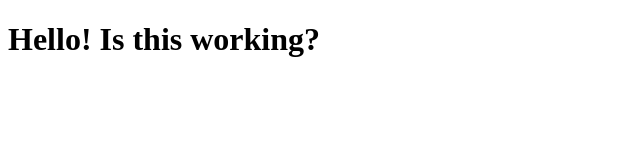
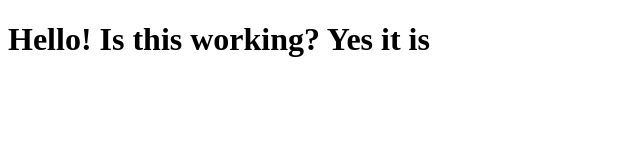
Before and after one commit to erinerica/erins-repo, a plain HTML site: page mod2_assignment/index.html in a window 1280 px wide. Shown: the whole page, without its empty margins (0-640 px from the left). Drawn offline with Linux system fonts and the light colour scheme.

Commit message:
Testing updates with browser-sync

```diff
--- a/mod2_assignment/index.html
+++ b/mod2_assignment/index.html
@@ -4,6 +4,6 @@
 	<title>Hello Coursera!</title>
 </head>
 <body>
-<h1>Hello! Is this working?</h1>
+<h1>Hello! Is this working? Yes it is</h1>
 </body>
 </html>
```
